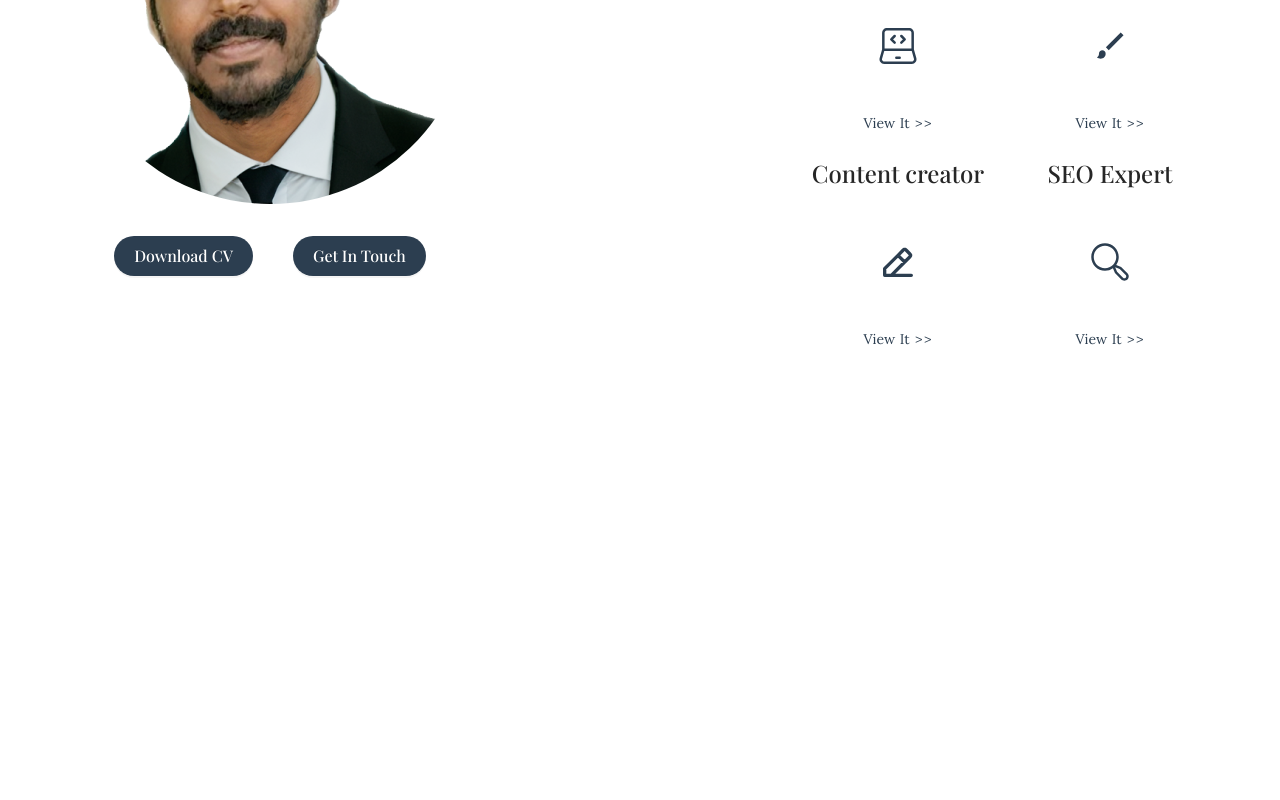
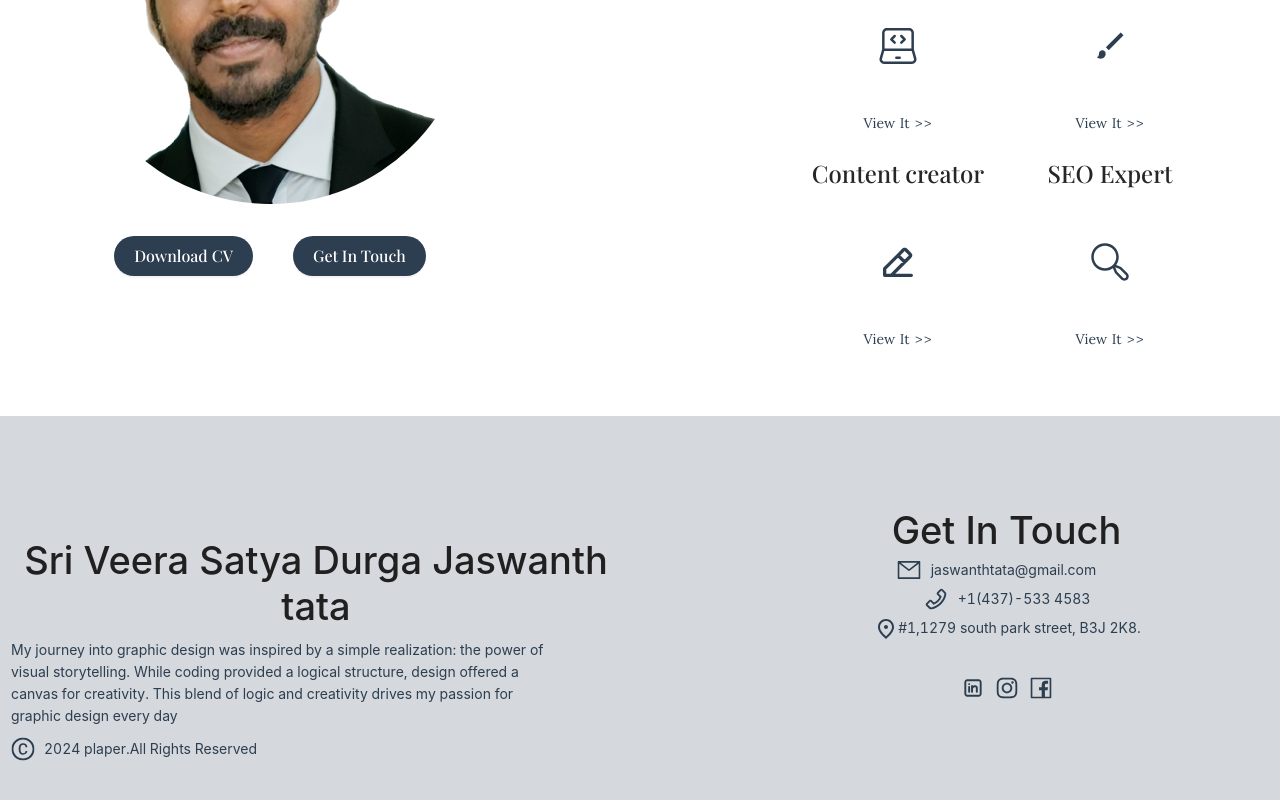
Before and after one commit to jaswanth1998/personal, a React (Vite) app: page / in a window 1280 px wide. Shown: the part 360-1160 px from the top of the page. Before the commit the page ends 800 px from the top, so only its background shows below. Built offline with nearby package versions, Linux system fonts and the light colour scheme.

Commit message:
Added footer

```diff
--- a/src/components/Footer.module.css
+++ b/src/components/Footer.module.css
@@ -101,8 +101,9 @@
   display: flex;
   flex-direction: row;
   align-items: flex-start;
-  justify-content: flex-start;
+  justify-content: center;
   padding: 0 18px;
+  width: 100%;
 }
 .icoutlinePlaceIcon {
   width: 24px;
@@ -172,7 +173,7 @@
 .address {
   align-self: stretch;
   display: flex;
-  justify-content: flex-start;
+  justify-content: center;
   padding: 0 0 0 2px;
 }
 .socialMedia {
@@ -187,7 +188,7 @@
 .frameDiv {
   flex: 1;
   flex-direction: column;
-  align-items: flex-start;
+  align-items: center;
   gap: var(--gap-7xs);
 }
 .contactDetails {
@@ -205,15 +206,16 @@
   justify-content: flex-start;
 }
 .frameContainer {
-  width: 258px;
+
   flex-direction: column;
   gap: 5px;
-  min-width: 258px;
+
   font-size: var(--heading-size);
   font-family: var(--heading);
+  width: 100%;
 }
 .footer {
-  width: 1280px;
+
   background-color: #d5d8dc;
   max-width: 100%;
   overflow: hidden;
--- a/src/components/Footer.tsx
+++ b/src/components/Footer.tsx
@@ -45,14 +45,7 @@ const Footer: FunctionComponent<FooterType> = ({ className = "" }) => {
           <h1 className={styles.getInTouch}>Get In Touch</h1>
         </div>
         <div className={styles.contactDetails}>
-          <div className={styles.icoutlinePlaceWrapper}>
-            <img
-              className={styles.icoutlinePlaceIcon}
-              loading="lazy"
-              alt=""
-              src="/icoutlineplace.svg"
-            />
-          </div>
+
           <div className={styles.frameDiv}>
             <div className={styles.mailParent}>
               <img
@@ -83,6 +76,14 @@ const Footer: FunctionComponent<FooterType> = ({ className = "" }) => {
               </div>
             </div>
             <div className={styles.address}>
+            <div className={styles.icoutlinePlaceWrapper}>
+            <img
+              className={styles.icoutlinePlaceIcon}
+              loading="lazy"
+              alt=""
+              src="/icoutlineplace.svg"
+            />
+          </div>
               <div className={styles.plaperallRightsReserved}>
                 #1,1279 south park street, B3J 2K8.
               </div>
--- a/src/global.css
+++ b/src/global.css
@@ -30,4 +30,21 @@ body {
 
   /* Effects */
   --drop-shadow-button-primary: 0px 2px 0px rgba(0, 0, 0, 0.04);
+
+  /* font sizes */
+  --body-text-size: 14px;
+  --heading-size: 38px;
+  --font-size-4xl: 23px;
+  --font-size-11xl: 30px;
+
+  /* Colors */
+  --color-darkslategray: #2c3e50;
+
+  /* Gaps */
+  --gap-7xs: 6px;
+  --gap-3xs: 10px;
+
+  /* Paddings */
+  --padding-xl: 20px;
+  --padding-12xs: 1px;
 }
--- a/src/pages/Landing.tsx
+++ b/src/pages/Landing.tsx
@@ -10,9 +10,11 @@ import pencil from '../Assests/Skills/pencil.svg';
 import magnifyingGlass from '../Assests/Skills/magnifying-glass.svg';
 
 import profilePic from '../Assests/profilePic.png';
+import Footer from "../components/Footer";
 
 const Landing: FunctionComponent = () => {
   return (
+    <>
     <div className={styles.landing}>
       <main className={styles.frameParent}>
         <div className={styles.maskGroupParent}>
@@ -67,7 +69,10 @@ const Landing: FunctionComponent = () => {
           </div>
         </div>
       </main>
+
     </div>
+    <Footer/>
+    </>
   );
 };
 
```
